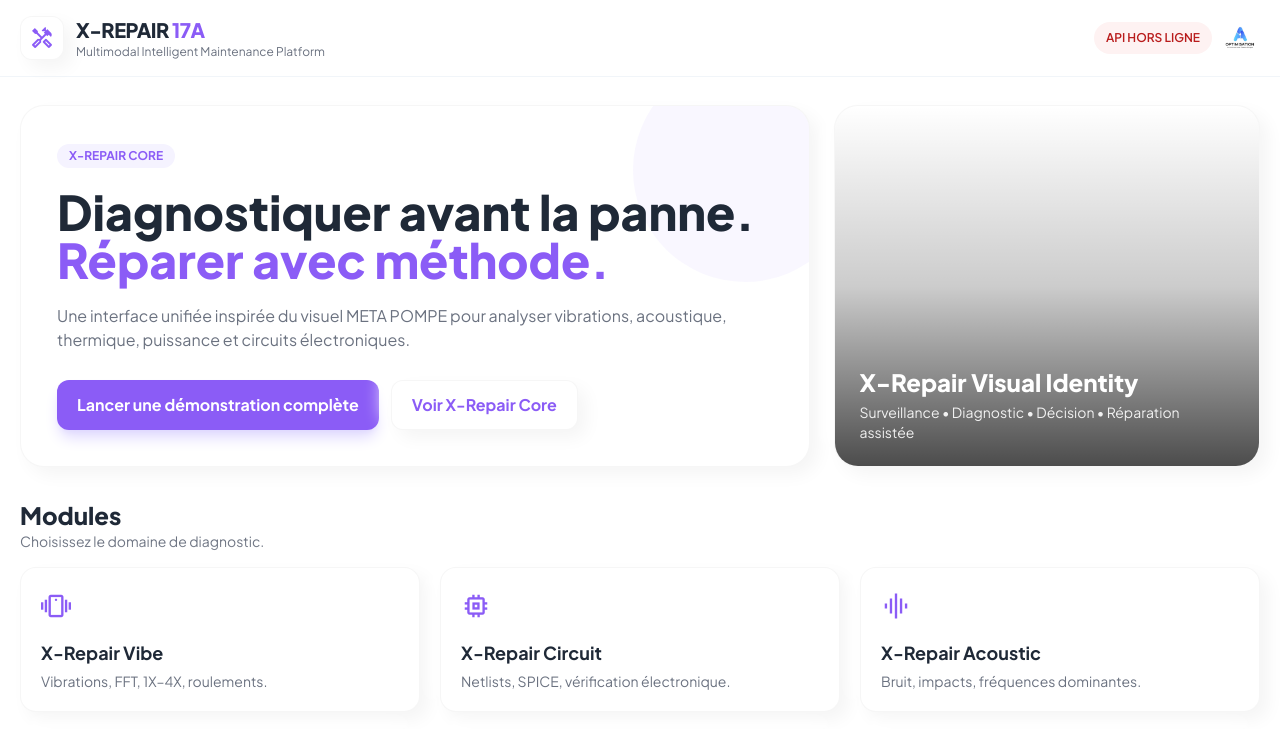
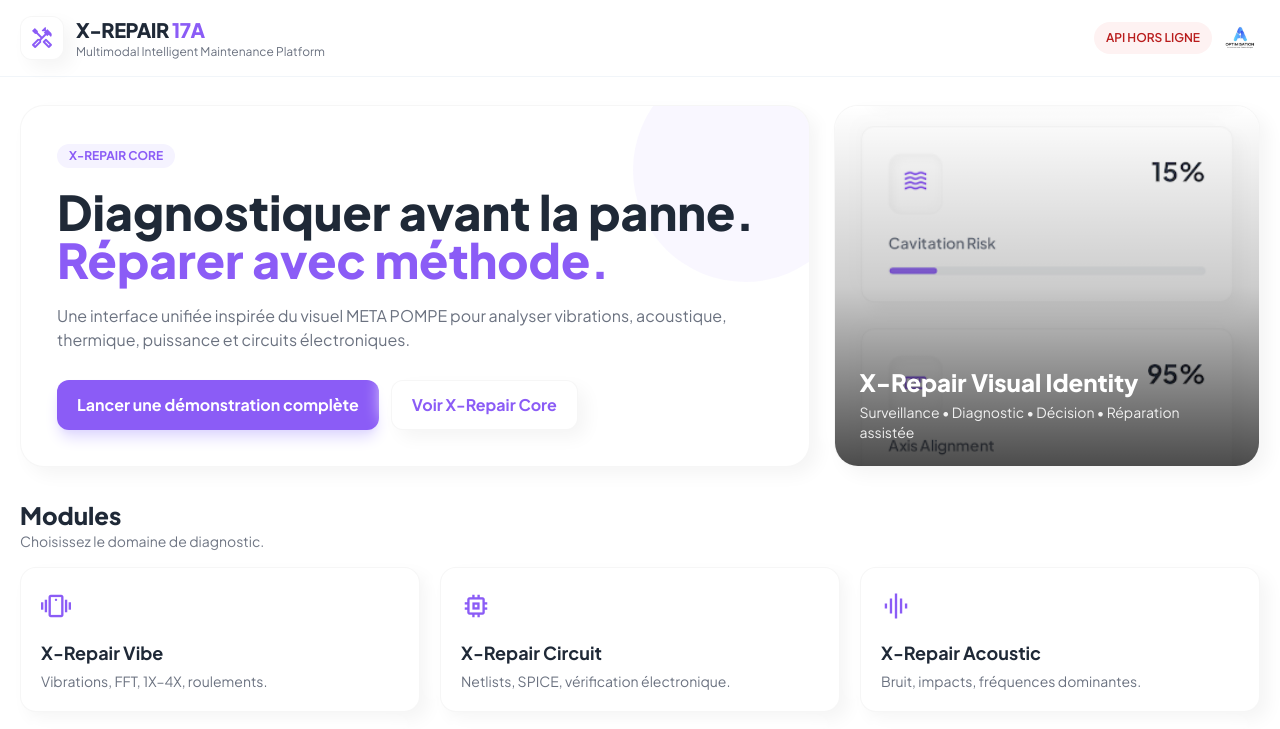
Before and after one commit to SIDIS17/X-REPAIR, a plain HTML site: page frontend/index.html in a window 1280 px wide. Shown: the top 729 px of the page. Drawn offline with nearby package versions, Linux system fonts and the light colour scheme; no server answers.

Commit message:
Add internal engine image to monitoring interface and restore spiderman image in README

```diff
--- a/frontend/index.html
+++ b/frontend/index.html
@@ -59,7 +59,7 @@ body{font-family:'Plus Jakarta Sans',sans-serif;background:#fff;color:#1F2937}
   </div>
 
   <div class="neo rounded-3xl p-6 flex items-center justify-center relative overflow-hidden min-h-[320px]">
-
+    <img src="/assets/branding/internal_engine.png" onerror="this.style.display='none'" class="absolute inset-0 w-full h-full object-cover opacity-90">
     <div class="absolute inset-0 bg-gradient-to-t from-black/70 via-black/20 to-transparent"></div>
     <div class="relative self-end w-full text-white">
       <div class="font-extrabold text-2xl">X-Repair Visual Identity</div>
```
Also changed, not shown: assets/branding/internal_engine.png (added), 1 other file.
